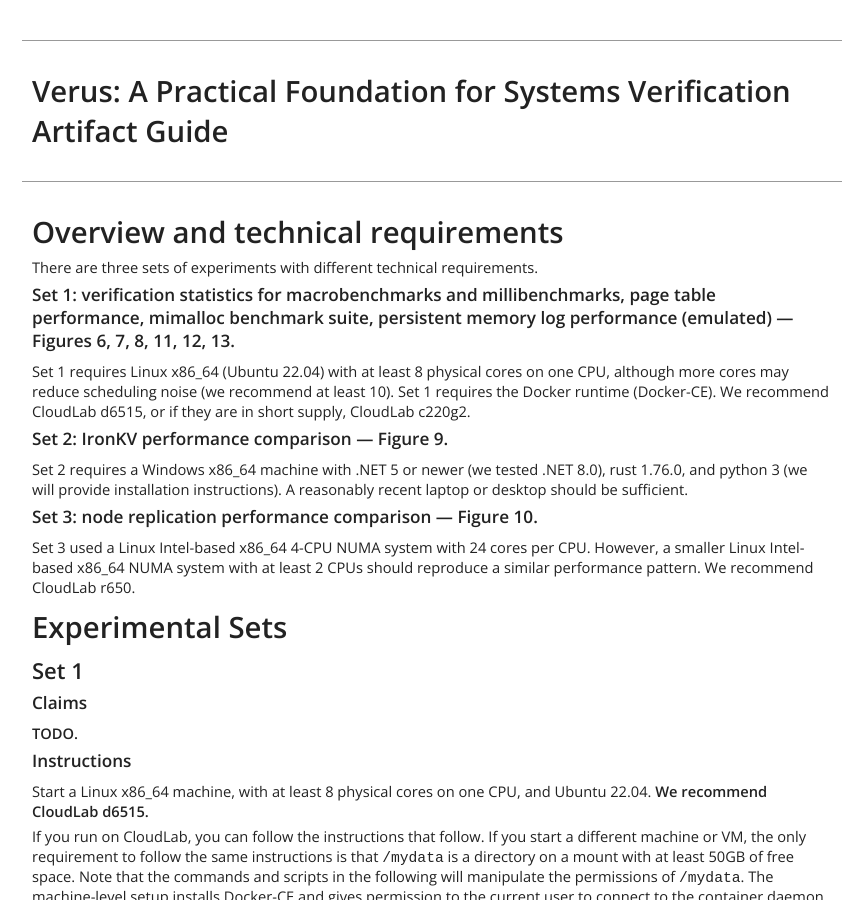
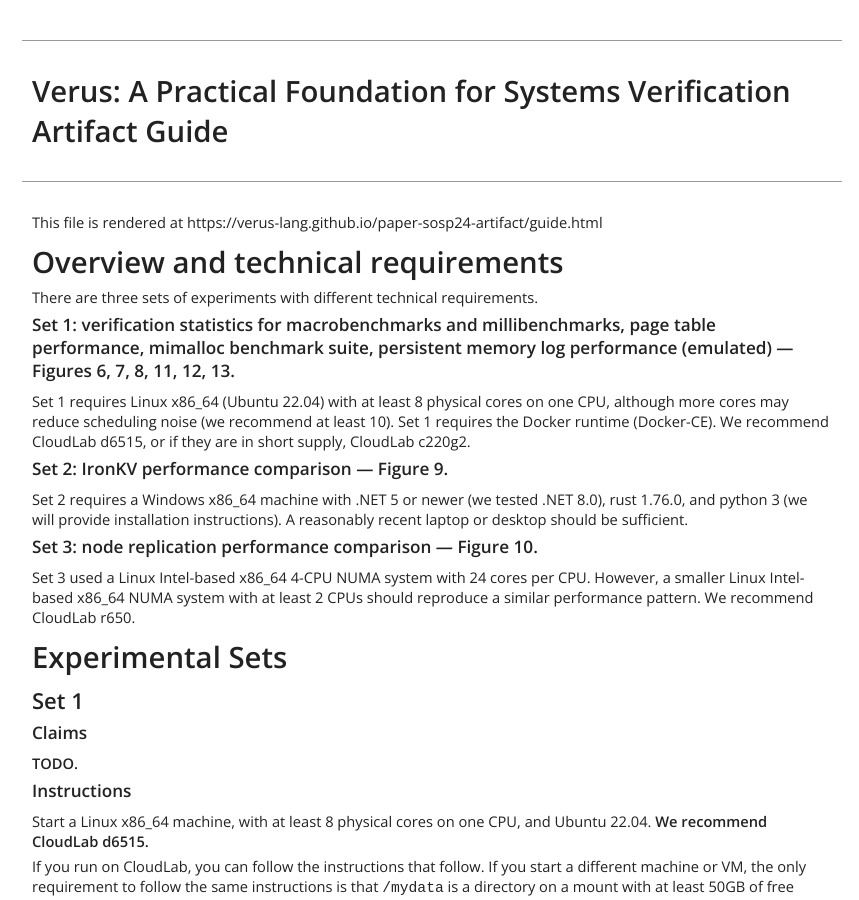
Before and after one commit to verus-lang/paper-sosp24-artifact, a Jekyll site: the page built from site/guide.md, in a window 1280 px wide and 900 px high. Shown: the whole window, without its empty margins (8-867 px from the left). Built offline with Jekyll 4.4.1, drawn with Linux system fonts in a browser that asks for light colours.

Commit message:
pointer to rendered version

```diff
--- a/site/guide.md
+++ b/site/guide.md
@@ -2,6 +2,8 @@
 layout: md
 title: "Verus: A Practical Foundation for Systems Verification<br/>Artifact Guide"
 ---
+
+This file is rendered at https://verus-lang.github.io/paper-sosp24-artifact/guide.html
 
 # Overview and technical requirements
 
```
